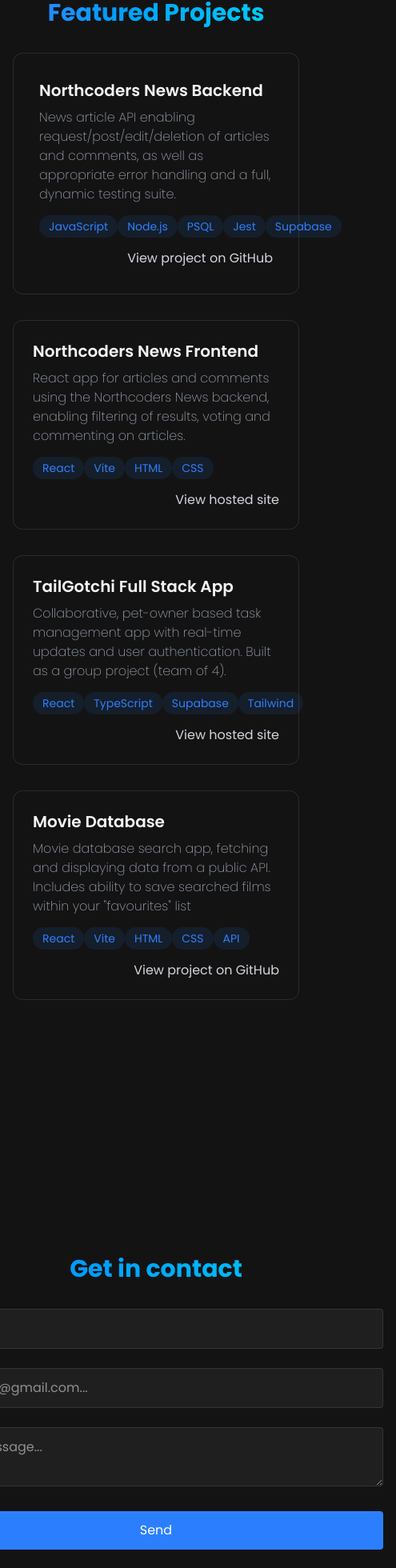
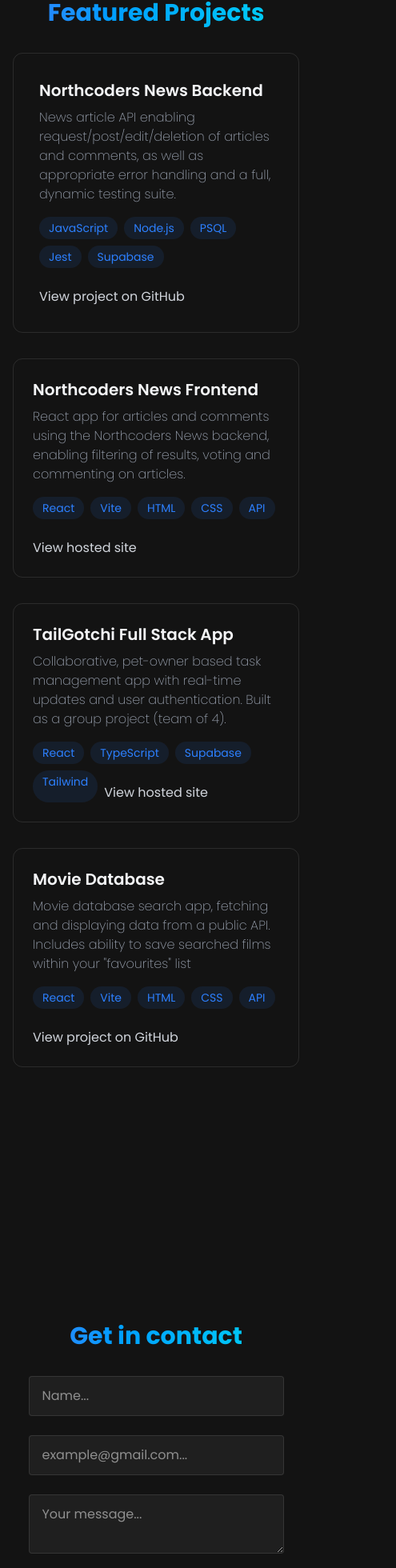
Before and after one commit to cfagan88/cfagan-portfolio, a React (Vite) app: page / in a window 390 px wide. Shown: the part 2252-4212 px from the top of the page at 80% size, 495 px wide, since content can reach past the window. Built offline with nearby package versions, Linux system fonts and the light colour scheme.

Commit message:
Updates to tailwind for responsiveness on mobile

```diff
--- a/src/components/sections/Contact.jsx
+++ b/src/components/sections/Contact.jsx
@@ -35,7 +35,7 @@
       className="min-h-screen flex items-center justify-center py-20"
     >
       <RevealOnScroll>
-        <div className="px-4 w-150">
+        <div className="px-4 max-w-150 w-[90vw]">
           <h2 className="text-3xl font-bold mb-8 bg-gradient-to-r from-blue-500 to-cyan-400 bg-clip-text text-transparent text-center">
             Get in contact
           </h2>
--- a/src/components/sections/Home.jsx
+++ b/src/components/sections/Home.jsx
@@ -8,7 +8,7 @@
     >
       <RevealOnScroll>
         <div className="text-center z-10 px-4">
-          <h1 className="text-5xl md:text-7xl font-bold h-21 mb-6 bg-gradient-to-r from-blue-500 to-cyan-400 bg-clip-text leading-right text-transparent">
+          <h1 className="h-[7rem] text-5xl md:text-7xl font-bold h-21 mb-6 bg-gradient-to-r from-blue-500 to-cyan-400 bg-clip-text leading-right text-transparent">
             Chris Fagan
           </h1>
           <p className="text-gray-400 text-lg mb-8 max-w-lg mx-auto">
--- a/src/components/sections/Projects.jsx
+++ b/src/components/sections/Projects.jsx
@@ -22,7 +22,7 @@
                 and comments, as well as appropriate error handling and a full,
                 dynamic testing suite.
               </p>
-              <div>
+              <div className="flex flex-wrap gap-2">
                 {["JavaScript", "Node.js", "PSQL", "Jest", "Supabase"].map(
                   (skill, key) => (
                     <span
@@ -54,8 +54,8 @@
                 backend, enabling filtering of results, voting and commenting on
                 articles.
               </p>
-              <div>
-                {["React", "Vite", "HTML", "CSS"].map((skill, key) => (
+              <div className="flex flex-wrap gap-2">
+                {["React", "Vite", "HTML", "CSS", "API"].map((skill, key) => (
                   <span
                     key={key}
                     className="bg-blue-500/10 text-blue-500 py-1 px-3 rounded-full text-sm hover:bg-blue-500/20 hover:shadow-[0_2px_8px_rgba(59,130,246,0.1)] transition-all"
@@ -84,7 +84,7 @@
                 real-time updates and user authentication. Built as a group
                 project (team of 4).
               </p>
-              <div>
+              <div className="flex flex-wrap gap-2">
                 {["React", "TypeScript", "Supabase", "Tailwind"].map(
                   (skill, key) => (
                     <span
@@ -114,7 +114,7 @@
                 public API. Includes ability to save searched films within your
                 "favourites" list
               </p>
-              <div>
+              <div className="flex flex-wrap gap-2">
                 {["React", "Vite", "HTML", "CSS", "API"].map((skill, key) => (
                   <span
                     key={key}
```
